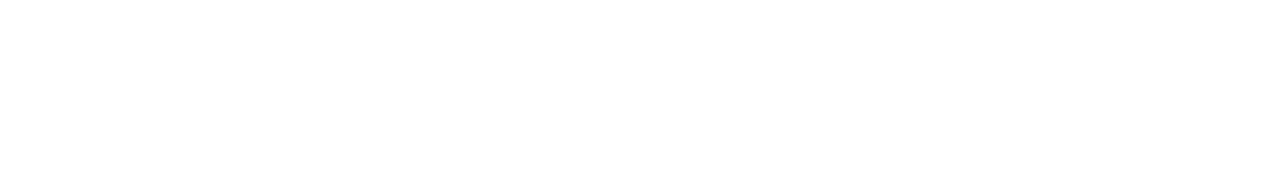
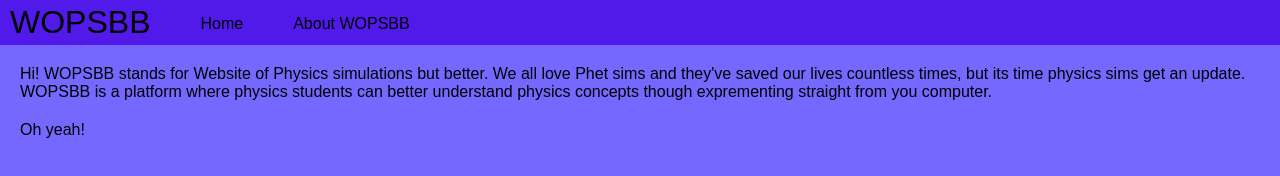
Before and after one commit to IleriB/WOPSBB, a plain HTML site: page Pages/About.html in a window 1280 px wide. Drawn offline with Linux system fonts and the light colour scheme.

Commit message:
Added two pages

```diff
--- a/Pages/About.html
+++ b/Pages/About.html
@@ -5,12 +5,70 @@
 <head>
      <meta charset="UTF-8">
      <meta name="viewport" content="width=device-width, initial-scale=1.0">
+     <title>WOPSBB</title>
 
+
+     <style>
+            body {
+               background-color: rgb(116, 104, 254);
+               margin: 0;
+               font-family: Arial, sans-serif;
+            }
+            .title {
+               background-color:rgb(81, 25, 234) ;
+               font-size: 2rem;
+               align-items: center ;
+               height: 45px ;
+               width: 100% ;
+               justify-content: left ;
+               align-items: center ;
+               display: flex ;
+               padding-left: 10px;
+
+
+            }
+            /* the style explains the how the page looks this is in CSS code*/
+            .message {
+            font-size: 1rem;
+            color: #000000;
+            margin:20px ;
+
+            }
+            button {
+               background-color: rgb(81, 25, 234);
+               color: black;
+               border: none;
+               margin-left: 50px;
+               margin-top: 10px;
+               display: flex;
+               text-decoration: none;
+
+            }
+
+            .nav-link {
+               color: black;
+               text-decoration: none;
+               margin-left: 50px;
+               margin-top: 3px;
+               font-size: 1rem;
+
+            }
+
+
+     </style>
 </head>
 
 
-
 <body>
+     <div class = "title">
+     <span> WOPSBB</span>
+     <a href ="../index.html" class = "nav-link"> Home </a>
+     <a href ="./Pages/About.html" class = "nav-link"> About WOPSBB </a>
+    </div>
+    <div class = "message">
+    Hi! WOPSBB stands for Website of Physics simulations but better. We all love Phet sims and they've saved our lives countless times, but its time physics sims get an update. WOPSBB is a platform where physics students can better understand physics concepts though exprementing straight from you computer.
+    </div>
+    <p class = "message"> Oh yeah!</p>
 
 </body>
 
```
Also changed, not shown: Pages/Pendulum.html (added, +25 -0 lines), index.html (+2 -1 lines).
